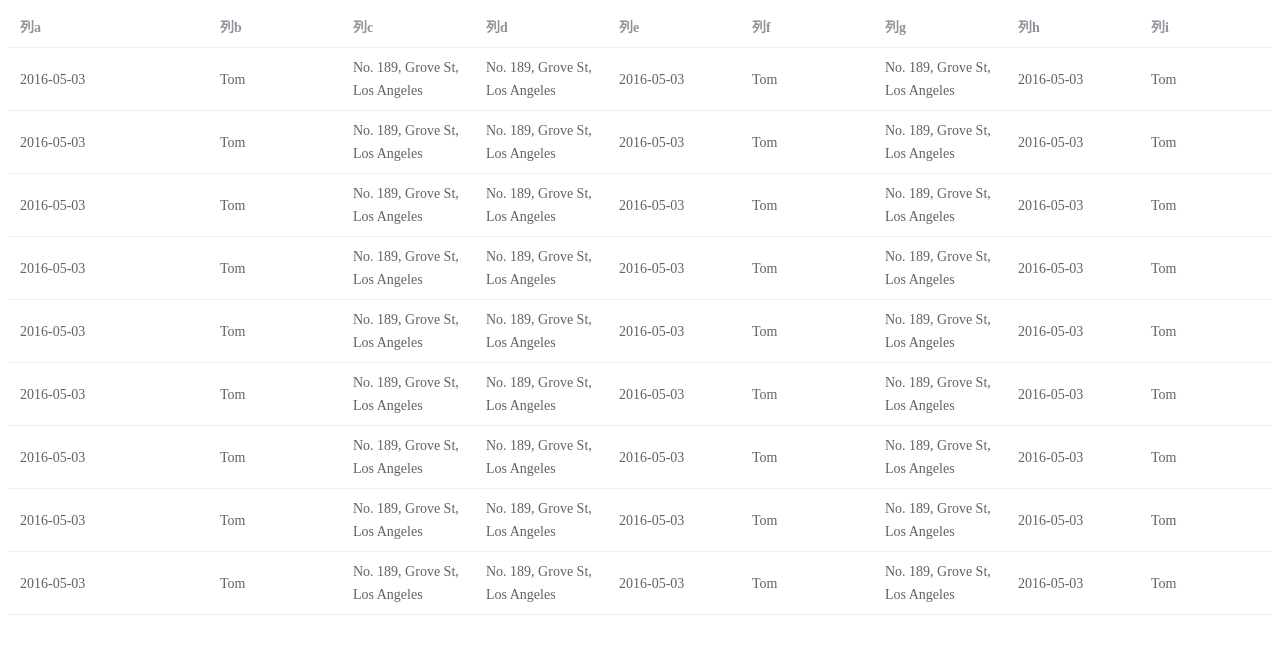
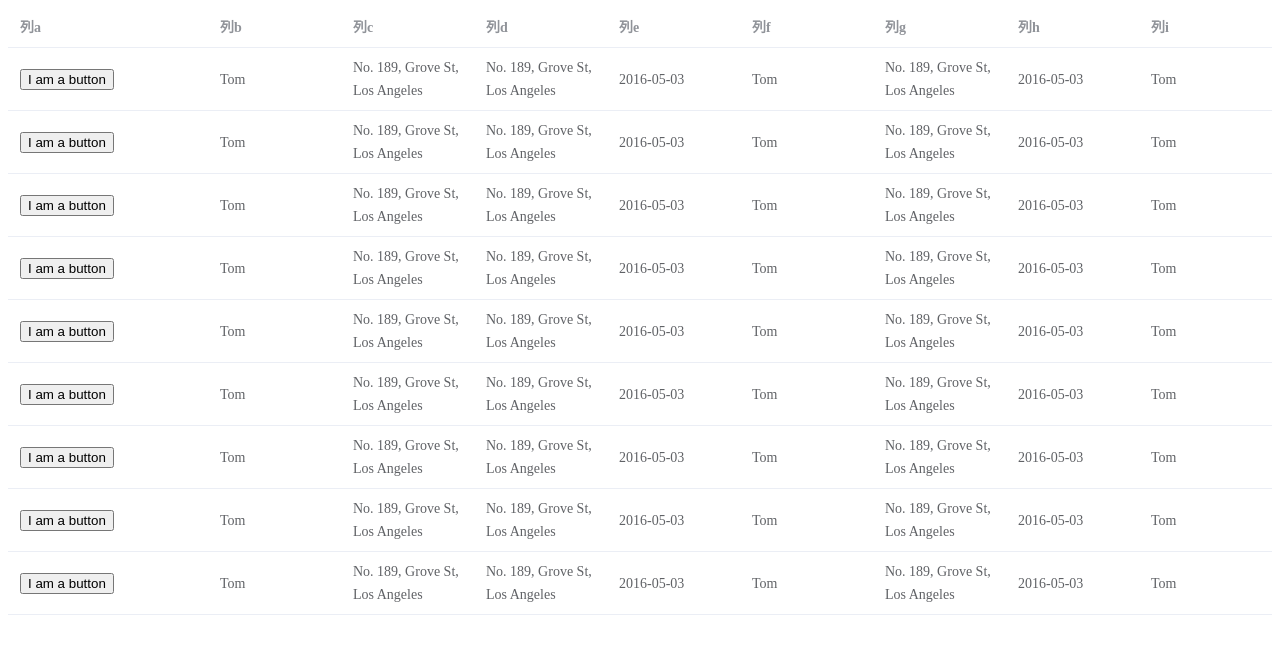
Before and after one commit to tangqiang0605/el-table-demo, a Vue app: page / in a window 1280 px wide. Shown: the top 654 px of the page. Built offline with nearby package versions, Linux system fonts and the light colour scheme.

Commit message:
非插槽写法

```diff
--- a/src/App.vue
+++ b/src/App.vue
@@ -8,15 +8,18 @@
 <script lang="ts" setup>
 import CustomColumn from "./components/custom-column/index.vue";
 import CustomTable from "./components/custom-table/index.vue";
+import CustomButton from "./components/CustomButton.vue";
 import { getData } from "./api/index";
-import { onMounted, ref } from "vue";
+import { h, onMounted, ref } from "vue";
 const tableData = ref<any>([]);
 // 定义新的Header结构，key为column的prop/key，value为column的label
 const tableHeaderMapper = {
   a: {
     label: "列a",
     width: "200",
-    inner: "<h1>hello</h1>",
+    inner: CustomButton,
+    // inner: h("h1", "function components!"),
+    // inner: "<h1>hello</h1>",
   },
   b: "列b",
   c: "列c",
--- /dev/null
+++ b/src/components/CustomButton.vue
@@ -0,0 +1,7 @@
+<template>
+  <button>I am a button</button>
+</template>
+
+<script setup lang="ts"></script>
+
+<style scoped></style>
--- a/src/components/custom-column/index.vue
+++ b/src/components/custom-column/index.vue
@@ -1,8 +1,8 @@
 <template>
-  <el-table-column
-    v-for="column in newTableHeader"
-    v-bind="column"
-  ></el-table-column>
+  <el-table-column v-for="column in newTableHeader" v-bind="column">
+    <div v-if="typeof column.inner == 'string'" v-html="column.inner"></div>
+    <component v-else :is="column.inner"></component>
+  </el-table-column>
 </template>
 
 <script lang="ts" setup>
```
